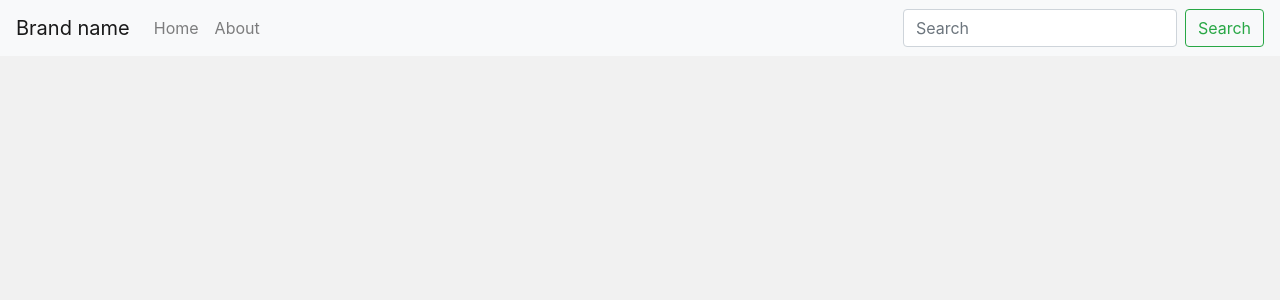
After one commit to celyes/simple-mvc, a PHP site: template views/partials/navbar.view.php in a window 1280 px wide. The commit adds this page. Shown: the top 300 px of the page. Run offline with PHP 8.4, Linux system fonts and the light colour scheme; the template is opened without the code that fills it: most values are stand-ins (such as "Sample title", 1, 10 or a date in 2020).

Commit message:
update views and controllers

```diff
--- a/controllers/about.php
+++ b/controllers/about.php
@@ -1,2 +1,6 @@
 <?php
+
+$data = [];
+$data['title'] = 'about us';
+
 require 'views/about.view.php';
--- a/controllers/index.php
+++ b/controllers/index.php
@@ -1,3 +1,8 @@
 <?php
 
+$data = [];
+$data['title'] = 'welcome';
+
+$tasks = $app['database']->selectAll();
+
 require 'views/index.view.php';
--- /dev/null
+++ b/public/css/style.css
@@ -0,0 +1,3 @@
+body {
+    background-color: #f1f1f1;
+}
--- /dev/null
+++ b/views/partials/footer.view.php
@@ -0,0 +1,5 @@
+    <script src="https://code.jquery.com/jquery-3.5.1.slim.min.js" integrity="sha384-DfXdz2htPH0lsSSs5nCTpuj/zy4C+OGpamoFVy38MVBnE+IbbVYUew+OrCXaRkfj" crossorigin="anonymous"></script>
+    <script src="https://cdn.jsdelivr.net/npm/popper.js@1.16.0/dist/umd/popper.min.js" integrity="sha384-Q6E9RHvbIyZFJoft+2mJbHaEWldlvI9IOYy5n3zV9zzTtmI3UksdQRVvoxMfooAo" crossorigin="anonymous"></script>
+    <script src="https://stackpath.bootstrapcdn.com/bootstrap/4.5.0/js/bootstrap.min.js" integrity="sha384-OgVRvuATP1z7JjHLkuOU7Xw704+h835Lr+6QL9UvYjZE3Ipu6Tp75j7Bh/kR0JKI" crossorigin="anonymous"></script>
+</body>
+</html>
--- /dev/null
+++ b/views/partials/header.view.php
@@ -0,0 +1,10 @@
+<!DOCTYPE html>
+<html lang="en">
+<head>
+    <meta charset="UTF-8">
+    <meta name="viewport" content="width=device-width, initial-scale=1.0">
+    <link rel="stylesheet" href="https://stackpath.bootstrapcdn.com/bootstrap/4.5.0/css/bootstrap.min.css" integrity="sha384-9aIt2nRpC12Uk9gS9baDl411NQApFmC26EwAOH8WgZl5MYYxFfc+NcPb1dKGj7Sk" crossorigin="anonymous">
+    <link rel="stylesheet" href="/public/css/style.css" />
+    <title><?= $data['title'] ?></title>
+</head>
+<body>
--- /dev/null
+++ b/views/partials/navbar.view.php
@@ -0,0 +1,21 @@
+<nav class="navbar navbar-expand-lg navbar-light bg-light">
+  <a class="navbar-brand" href="#"> Brand name</a>
+  <button class="navbar-toggler" type="button" data-toggle="collapse" data-target="#navbarSupportedContent" aria-controls="navbarSupportedContent" aria-expanded="false" aria-label="Toggle navigation">
+    <span class="navbar-toggler-icon"></span>
+  </button>
+
+  <div class="collapse navbar-collapse" id="navbarSupportedContent">
+    <ul class="navbar-nav mr-auto">
+      <li class="nav-item">
+        <a class="nav-link" href="/">Home <span class="sr-only">(current)</span></a>
+      </li>
+      <li class="nav-item">
+        <a class="nav-link" href="/about">About</a>
+      </li>
+    </ul>
+    <form class="form-inline my-2 my-lg-0">
+      <input class="form-control mr-sm-2" type="search" placeholder="Search" aria-label="Search">
+      <button class="btn btn-outline-success my-2 my-sm-0" type="submit">Search</button>
+    </form>
+  </div>
+</nav>
```
Also changed, not shown: views/about.view.php (+13 -1 lines), views/index.view.php (+21 -1 lines), views/not-found.view.php (+10 -1 lines).
